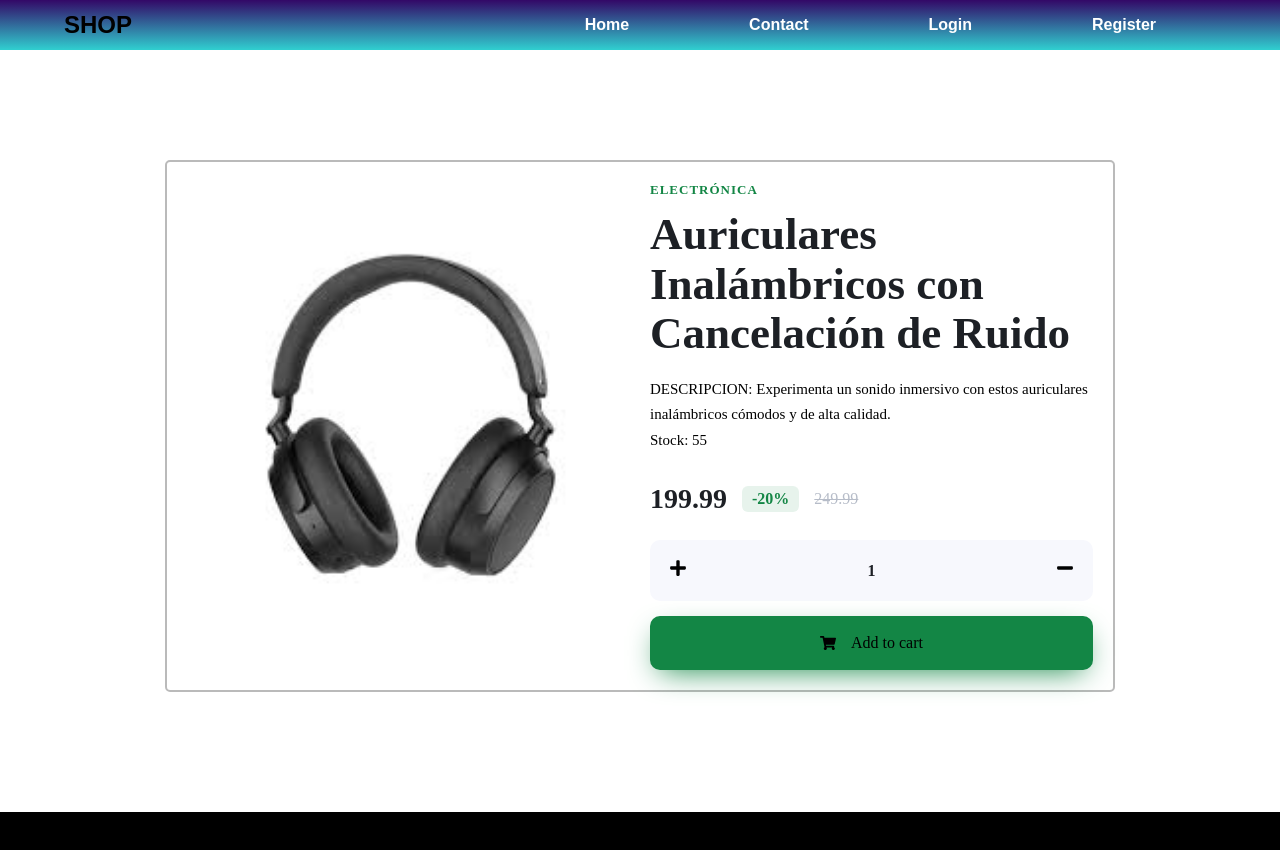
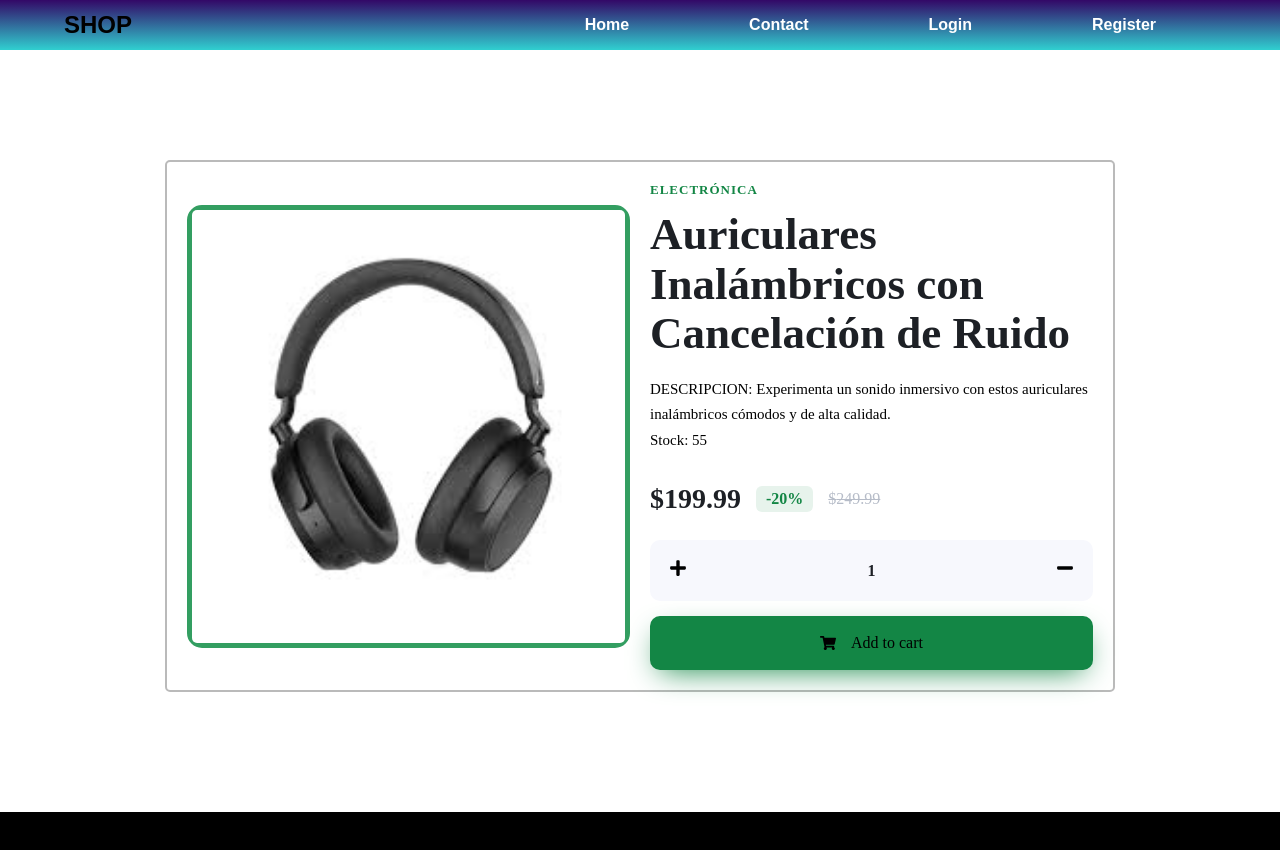
Before and after one commit to sebadamis/TP-MOD-2-OBLIGATORIO, a React (Vite) app: page /products/1 in a window 1280 px wide. Built offline with nearby package versions, Linux system fonts and the light colour scheme.

Commit message:
5th commit

```diff
--- a/src/components/ProdDetailCard/ProdDetailCard.css
+++ b/src/components/ProdDetailCard/ProdDetailCard.css
@@ -146,8 +146,8 @@ body {
     width: 100%;
     height: auto;
     object-fit: cover;
-    /* border: 2px rgba(128, 128, 128, 0.541) solid;
-    border-radius: 5px; */
+    border: 5px var(--shamrock-green) solid;
+    border-radius: 15px;
 }
 
 img {
--- a/src/components/ProdDetailCard/ProdDetailCard.jsx
+++ b/src/components/ProdDetailCard/ProdDetailCard.jsx
@@ -27,11 +27,9 @@ import BotonesDetail from '../BotonesDetail/BotonesDetail';
                                     Stock: {stock}
                                 </p>
                                 <div className="wrapper">
-                                    <span className="price" data-total-price="">
-                                        {precioFinal}
-                                    </span>
+                                    <span className="price" data-total-price="">${precioFinal}</span>
                                     <span className="badge">{descuento}%</span>
-                                    <del className="del">{precioAntes}</del>
+                                    <del className="del">${precioAntes}</del>
                                 </div>
 
                                 <BotonesDetail/>
--- a/src/components/Productos/Productos.css
+++ b/src/components/Productos/Productos.css
@@ -10,9 +10,6 @@
     min-width: 100vh;
     display: flex;
 	flex-direction: row;
-    /* background-image: linear-gradient(
-    45deg, hsl(240deg 100% 20%) 0%, hsl(304deg 100% 23%) 22%, hsl(329deg 100% 36%) 34%, hsl(346deg 83% 51%) 42%, hsl(17deg 100% 59%) 48%, hsl(40deg 100% 50%) 52%, hsl(55deg 100% 50%) 55%, hsl(91deg 84% 61%) 58%, hsl(155deg 100% 46%) 60%, hsl(175deg 100% 43%) 64%,
-    hsl(191deg 100% 49%) 70%, hsl(198deg 100% 50%) 80%, hsl(205deg 100% 50%) 100%); */
     background: linear-gradient(90deg, #5b193c, #6a074c, #760060, #7d0078, #7f0095, #7900b6, #6500d9, #2c1fff);
 
     .card-container {
```
Also changed, not shown: src/components/BotonesDetail/BotonesDetail.css (+8 -1 lines), src/assets/certified-scrum-product-owner-cspo-2024-09-12-certified-scrum-product-owner-cspo.webp (deleted), src/assets/fondo-home.jpg (deleted).
